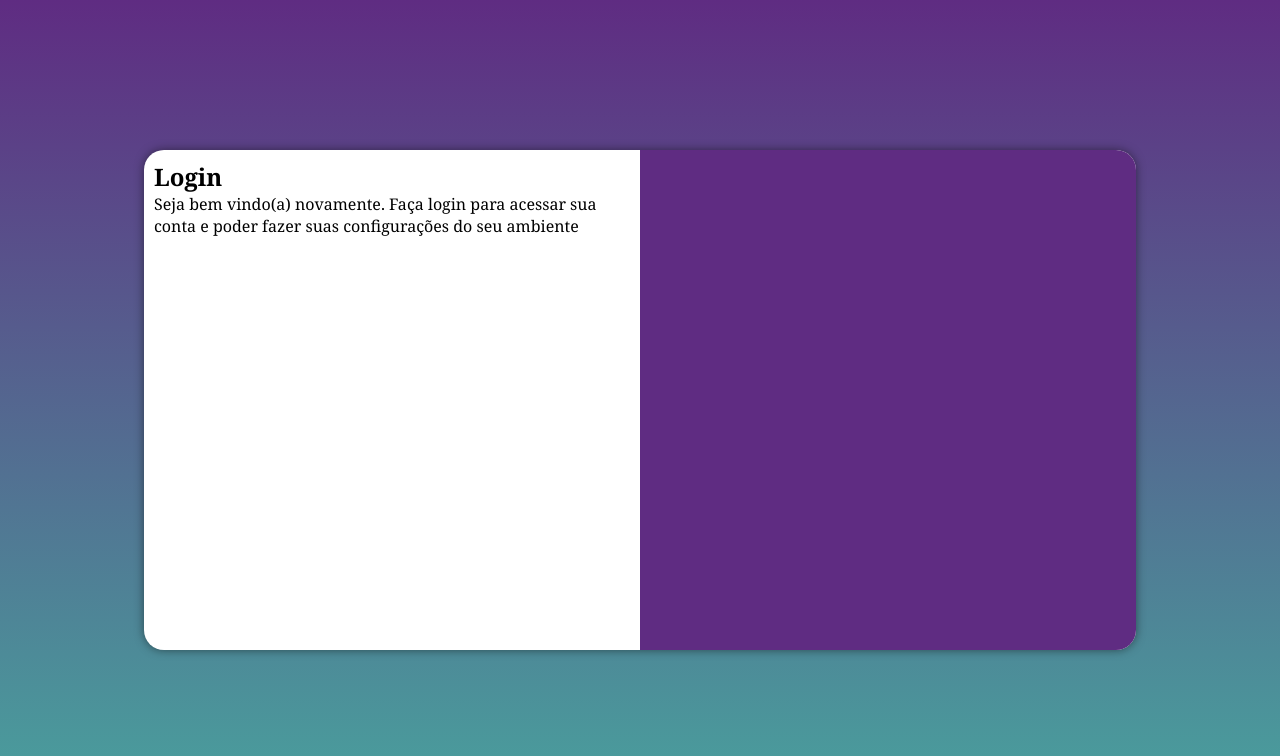
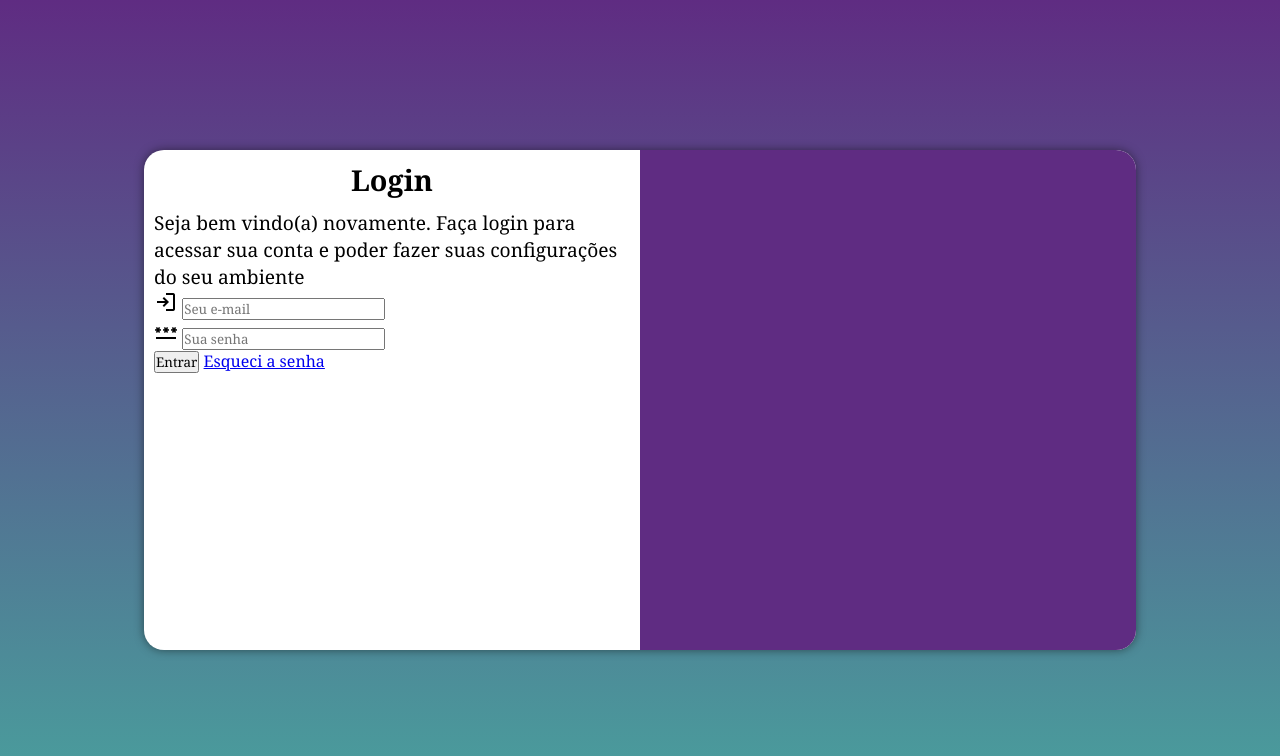
Before and after one commit to MatheusRamosCA/Projeto-login, a plain HTML site: page index.html in a window 1280 px wide. Drawn offline with nearby package versions, Linux system fonts and the light colour scheme.

Commit message:
Atualização formulário

```diff
--- a/estilos/media-query.css
+++ b/estilos/media-query.css
@@ -30,6 +30,9 @@ Grandes telas: Acima de 1200px
         float: right; /*Flutuar a imagem ou caixa para o lado*/
         width: 55%;
     }
+    div#formulario > p {
+        font-size: 1.2em;
+    }
 }
 @media screen and (min-width: 992px) {
     body{
@@ -47,4 +50,10 @@ Grandes telas: Acima de 1200px
         float: left;
         width: 50%;
     }
+    div#formulario > h1{
+        font-size: 1.8em;
+    }
+    div#formulario > p {
+        font-size: 1.2em;
+    }
 }
--- a/estilos/style.css
+++ b/estilos/style.css
@@ -50,3 +50,10 @@ section#login > div#formulario{
     display: block;
     padding: 10px;
 }
+div#formulario > h1{
+    margin-bottom: 10px;
+    text-align: center;
+}
+div#formulario > p {
+    font-size: 0.8em;
+}
--- a/index.html
+++ b/index.html
@@ -4,6 +4,8 @@
     <meta charset="UTF-8">
     <meta name="viewport" content="width=device-width, initial-scale=1.0">
     <title>Projeto login</title>
+    <link rel="stylesheet" href="https://fonts.googleapis.com/css2?family=Material+Symbols+Outlined:opsz,wght,FILL,GRAD@20..48,100..700,0..1,-50..200" />
+    <link rel="stylesheet" href="https://fonts.googleapis.com/css2?family=Material+Symbols+Outlined:opsz,wght,FILL,GRAD@24,400,0,0" />
     <link rel="stylesheet" href="estilos/style.css">
     <link rel="stylesheet" href="estilos/media-query.css">
 </head>
@@ -16,8 +18,19 @@
             <div id="formulario">
                 <h1>Login</h1>
                 <p>Seja bem vindo(a) novamente. Faça login para acessar sua conta e poder fazer suas configurações do seu ambiente</p>
-                <form action="login.php" method="post">
-
+                <form action="login.php" method="post" autocomplete="on">
+                    <div class="campo">
+                        <i class="material-symbols-outlined">login</i>
+                        <input type="email" name="login" id="ilogin" placeholder="Seu e-mail" autocomplete="email" required maxlength="30">
+                        <label for="ilogin"></label>
+                    </div>
+                    <div class="campo">
+                        <i class="material-symbols-outlined">password</i>
+                        <input type="password" name="senha" id="isenha" placeholder="Sua senha" autocomplete="current-password" required minlength="6" maxlength="20">
+                        <label for="isenha"></label>
+                    </div>
+                    <input type="submit" value="Entrar">
+                    <a href="esqueci.html" target="_blank" rel="prev">Esqueci a senha</a>
                 </form>
             </div>
         </section>
```
